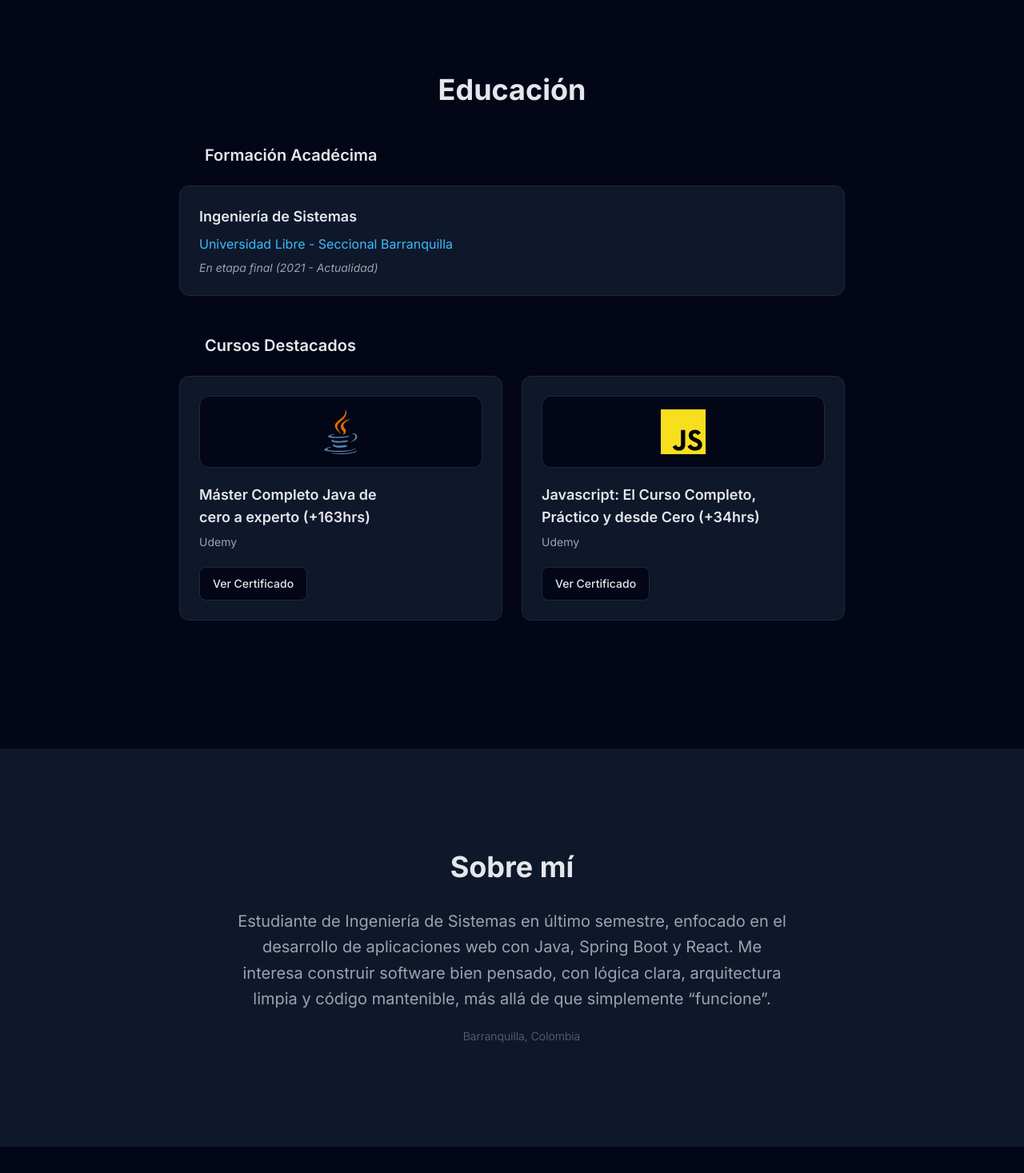
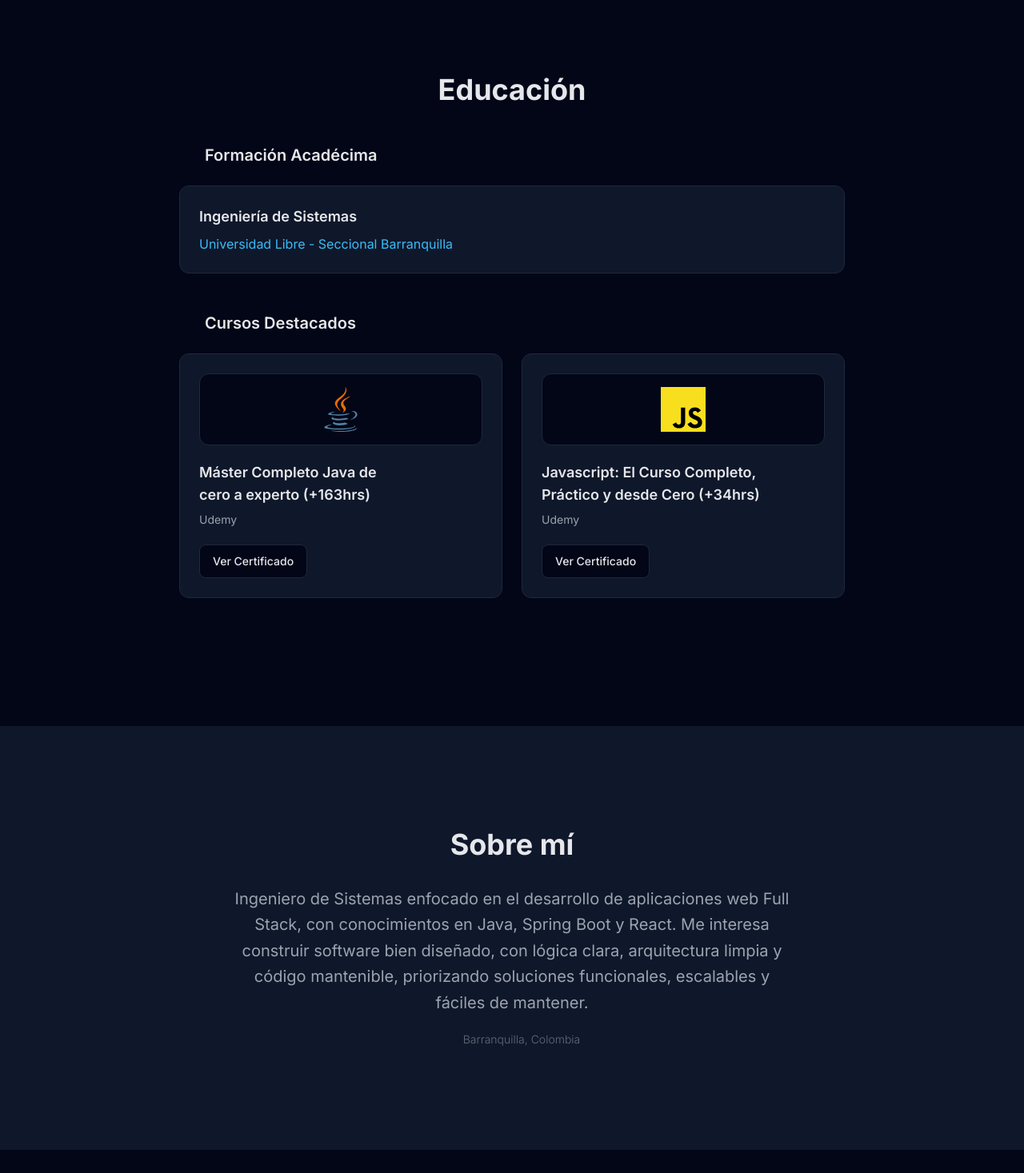
Before and after one commit to ilson28/portfolio, a React (Vite) app: page / in a window 1280 px wide. Shown: the part 2534-4001 px from the top of the page at 80% size. Built offline with nearby package versions, Linux system fonts and the light colour scheme; some icons are missing.

Commit message:
feat(AboutMe.jsx): Update bio and hide in-progress degree status

```diff
--- a/src/components/AboutMe.jsx
+++ b/src/components/AboutMe.jsx
@@ -19,7 +19,7 @@ const AboutMe = () => {
                 <div className="space-y-5">
 
                     <p className="text-lg sm:text-xl text-text-secondary leading-relaxed">
-                        Estudiante de Ingeniería de Sistemas en último semestre, enfocado en el desarrollo de aplicaciones web con Java, Spring Boot y React. Me interesa construir software bien pensado, con lógica clara, arquitectura limpia y código mantenible, más allá de que simplemente “funcione”.
+                       Ingeniero de Sistemas enfocado en el desarrollo de aplicaciones web Full Stack, con conocimientos en Java, Spring Boot y React. Me interesa construir software bien diseñado, con lógica clara, arquitectura limpia y código mantenible, priorizando soluciones funcionales, escalables y fáciles de mantener.
                     </p>
 
                     <div className="flex items-center gap-1 justify-center text-text-secondary/60">
--- a/src/components/Education.jsx
+++ b/src/components/Education.jsx
@@ -46,7 +46,7 @@ const Education = () => {
                     <div className="p-6 space-y-2 rounded-xl bg-bg-secondary border border-[#1E293B]  hover:border-accent/50 transition-all duration-300">
                         <h4 className="text-lg font-semibold">Ingeniería de Sistemas</h4>
                         <p className="text-accent">Universidad Libre - Seccional Barranquilla</p>
-                        <p className="text-text-secondary text-sm italic">En etapa final (2021 - Actualidad)</p>
+                        {/* <p className="text-text-secondary text-sm italic">En etapa final (2021 - Actualidad)</p> */}
                     </div>
                 </div>
 
```
